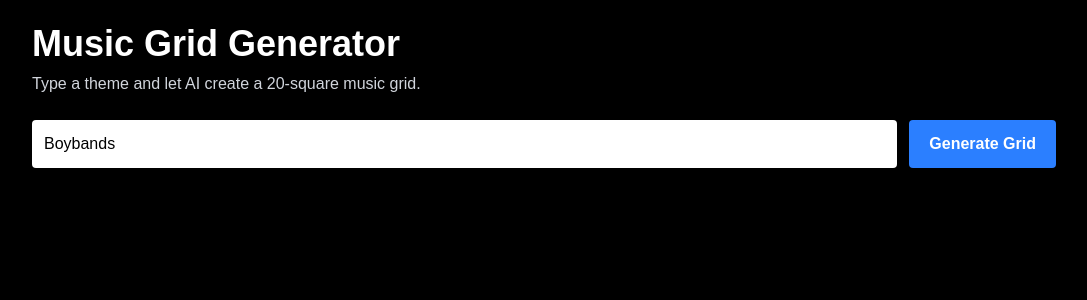
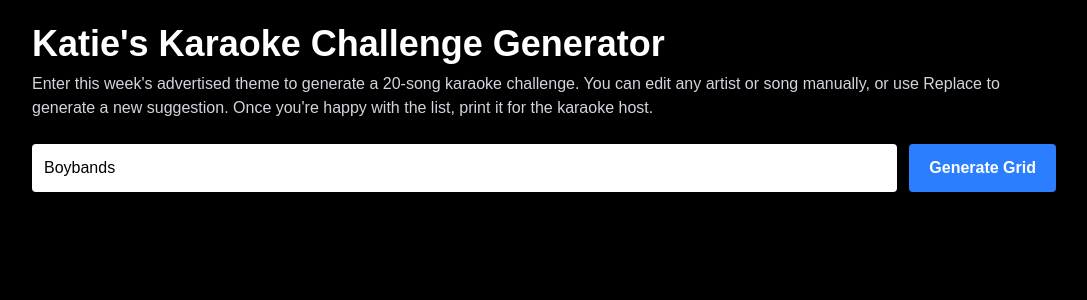
Before and after one commit to martykaties/music-grid-generator, a Next.js app: page / in a window 1280 px wide. Shown: the top 300 px of the page, without its empty margins (96-1183 px from the left). Built offline with nearby package versions, Linux system fonts and the light colour scheme.

Commit message:
Improve manager interface and instructions

```diff
--- a/app/page.tsx
+++ b/app/page.tsx
@@ -80,11 +80,14 @@ export default function Home() {
     <main className="min-h-screen bg-black text-white p-6 print:bg-white print:text-black">
       <div className="max-w-5xl mx-auto">
         <h1 className="text-4xl font-bold mb-2 no-print">
-          Music Grid Generator
+          Katie&apos;s Karaoke Challenge Generator
         </h1>
 
         <p className="mb-6 text-gray-300 no-print">
-          Type a theme and let AI create a 20-square music grid.
+          Enter this week&apos;s advertised theme to generate a 20-song karaoke
+          challenge. You can edit any artist or song manually, or use Replace to
+          generate a new suggestion. Once you&apos;re happy with the list, print
+          it for the karaoke host.
         </p>
 
         <div className="flex gap-3 mb-6 no-print">
```
